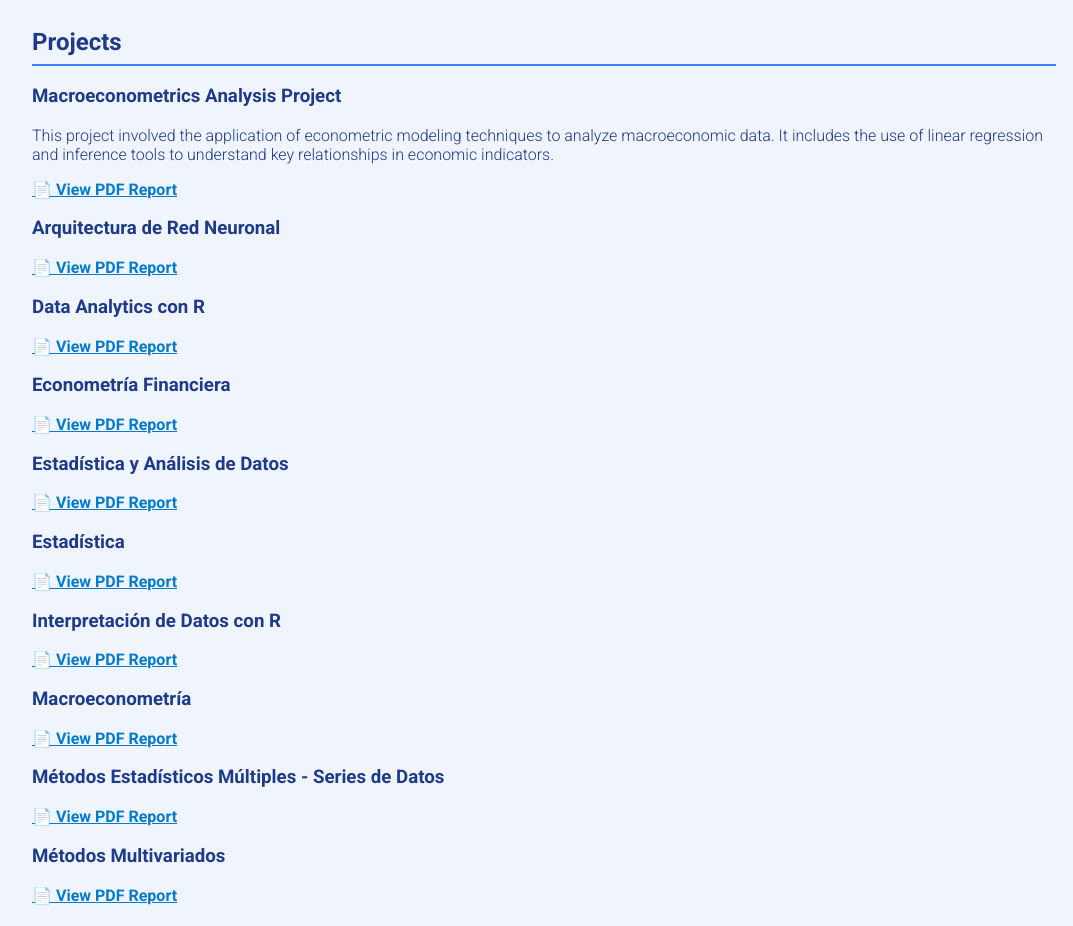
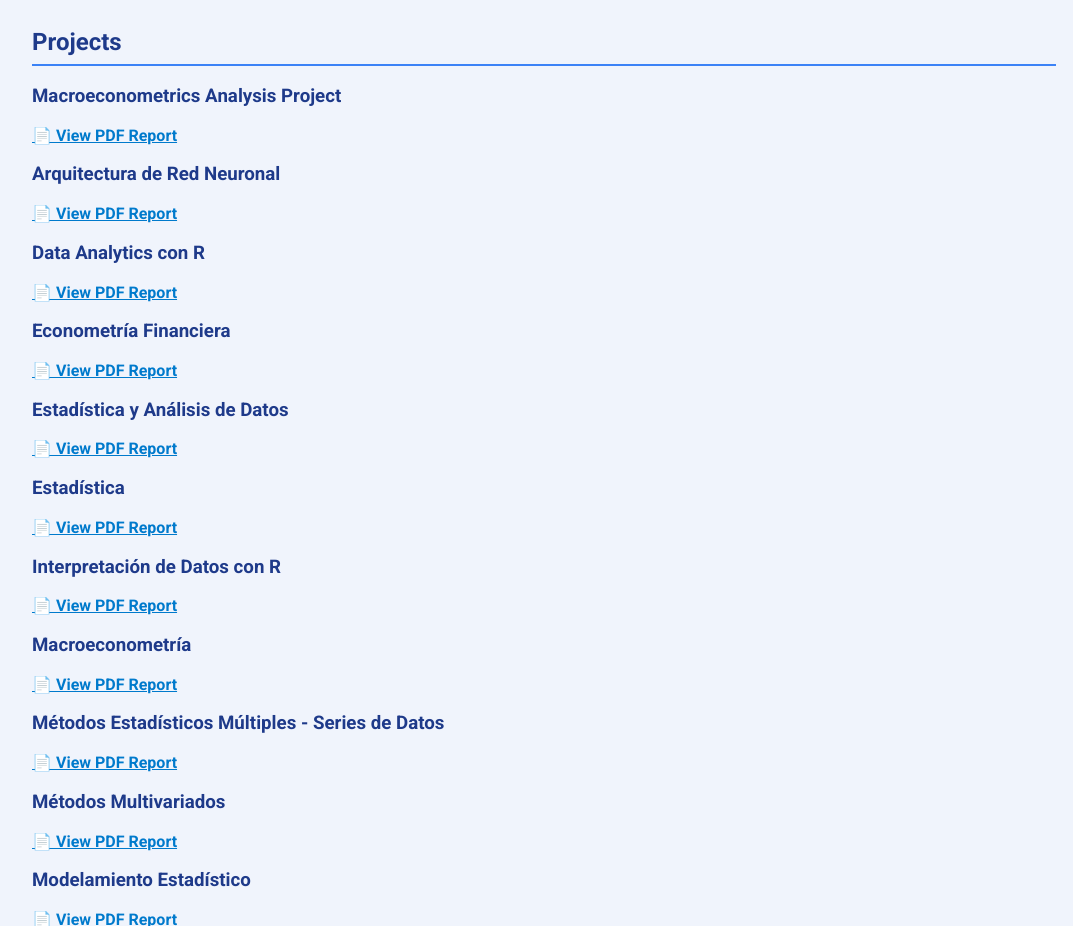
Before and after one commit to alfonsocamarillo/alfonsocamarillo.github.io, a plain HTML site: page index.html in a window 1280 px wide. Shown: the part 1600-2526 px from the top of the page, without its empty margins (96-1169 px from the left). Drawn offline with Linux system fonts and the light colour scheme.

Commit message:
Update index.html

```diff
--- a/index.html
+++ b/index.html
@@ -146,7 +146,8 @@ I am committed to delivering real value through data analysis, continuous improv
     <div class="project">
   <h3>Macroeconometrics Analysis Project</h3>
   <p>
-    This project involved the application of econometric modeling techniques to analyze macroeconomic data. It includes the use of linear regression and inference tools to understand key relationships in economic indicators.
+   <!--  This project involved the application of econometric modeling techniques to analyze macroeconomic data. It includes the use of linear regression and inference tools to understand key relationships in economic indicators.
+     -->
   </p>
   <p>
     <a href="Macroeconometria.pdf" target="_blank" style="color: #007acc; font-weight: bold;">
```
